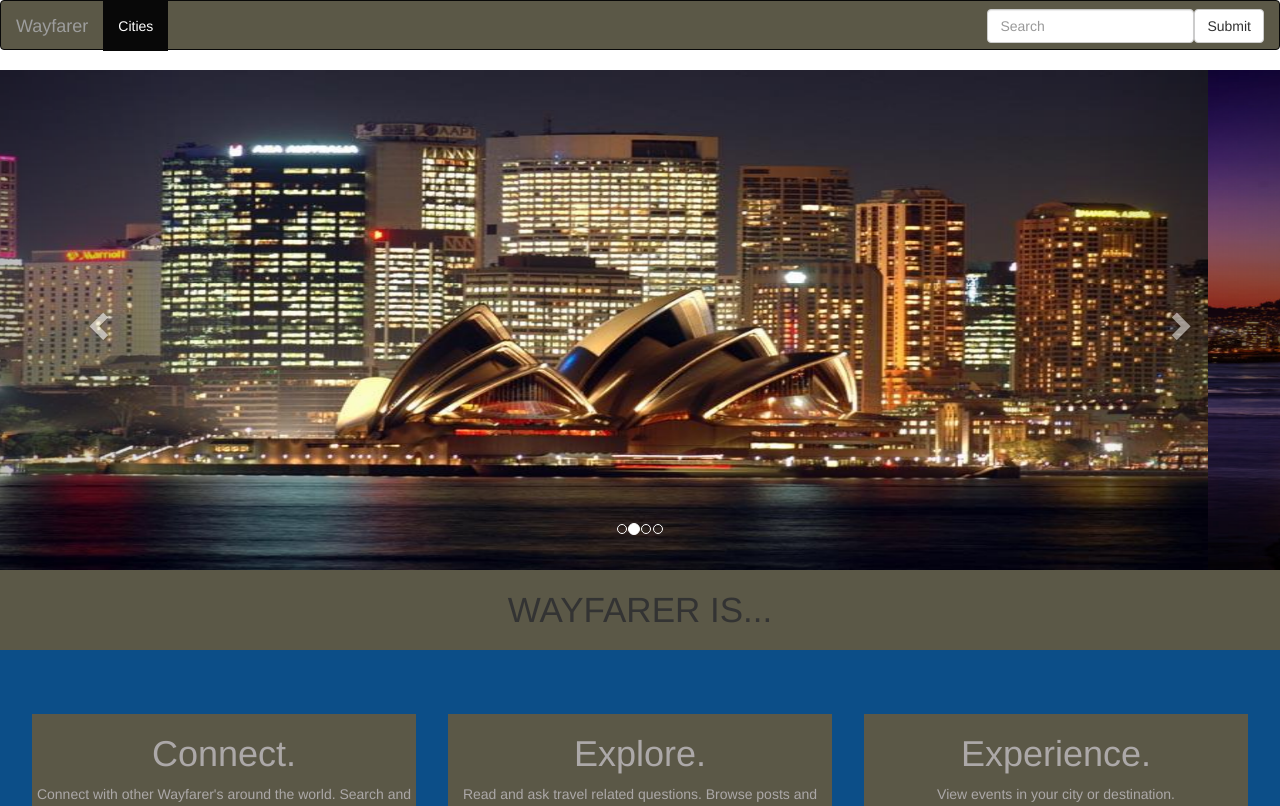
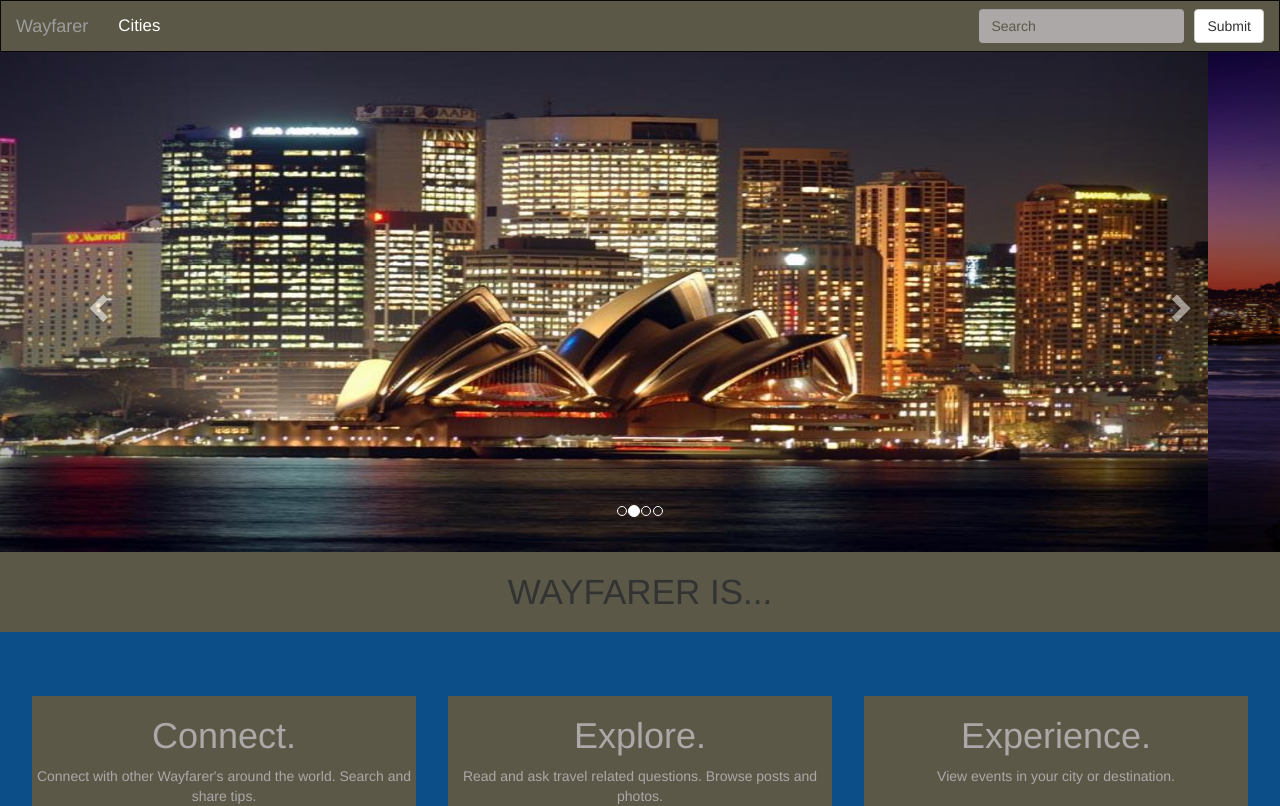
Before and after one commit to sahmed7/Wayfarer, an Angular app: page / in a window 1280 px wide. Shown: the top 806 px of the page. Built offline with nearby package versions, Linux system fonts and the light colour scheme.

Commit message:
Fixed that white line in nav-bar.

```diff
--- a/src/app/navbar/navbar.component.css
+++ b/src/app/navbar/navbar.component.css
@@ -1,4 +1,36 @@
 nav {
   background-color: #5b5847;
-  height: 50px;
+  border-radius: 0 !important;
+  margin: 0px;
+  padding: 0px;
+  font-size: larger;
 }
+
+.navbar-inverse .navbar-nav>.active>a,
+.navbar-inverse .navbar-nav>.active>a:focus,
+.navbar-inverse .navbar-nav>.active>a:hover {
+  color: #fff;
+  background-color: #5b5847;
+}
+
+button {
+  margin-left: 10px;
+}
+
+input {
+  background-color: #aca8a8;
+  border: none;
+  caret-color: white;
+  margin-left: 10px;
+}
+
+input, select, textarea{
+  color: white;
+}
+
+
+
+::placeholder { /* Chrome, Firefox, Opera, Safari 10.1+ */
+  color: #5b5847;
+  opacity: 1; /* Firefox */
+}
--- a/src/app/navbar/navbar.component.html
+++ b/src/app/navbar/navbar.component.html
@@ -1,4 +1,4 @@
-<nav class="navbar navbar-inverse">
+<nav class="navbar navbar-inverse ">
   <div class="container-fluid">
     <div class="navbar-header">
       <a class="navbar-brand" routerLink="/">Wayfarer</a>
```
Also changed, not shown: 1 other file (tests, documents, lock files or other folders).
